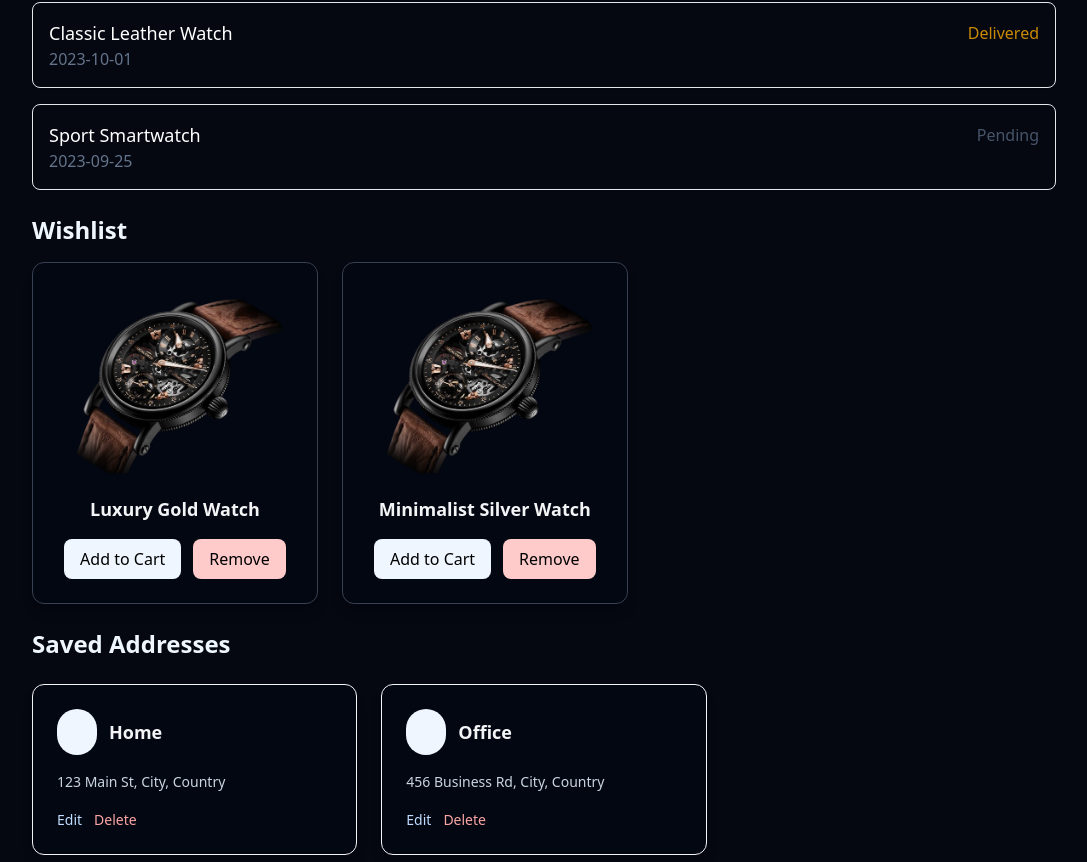
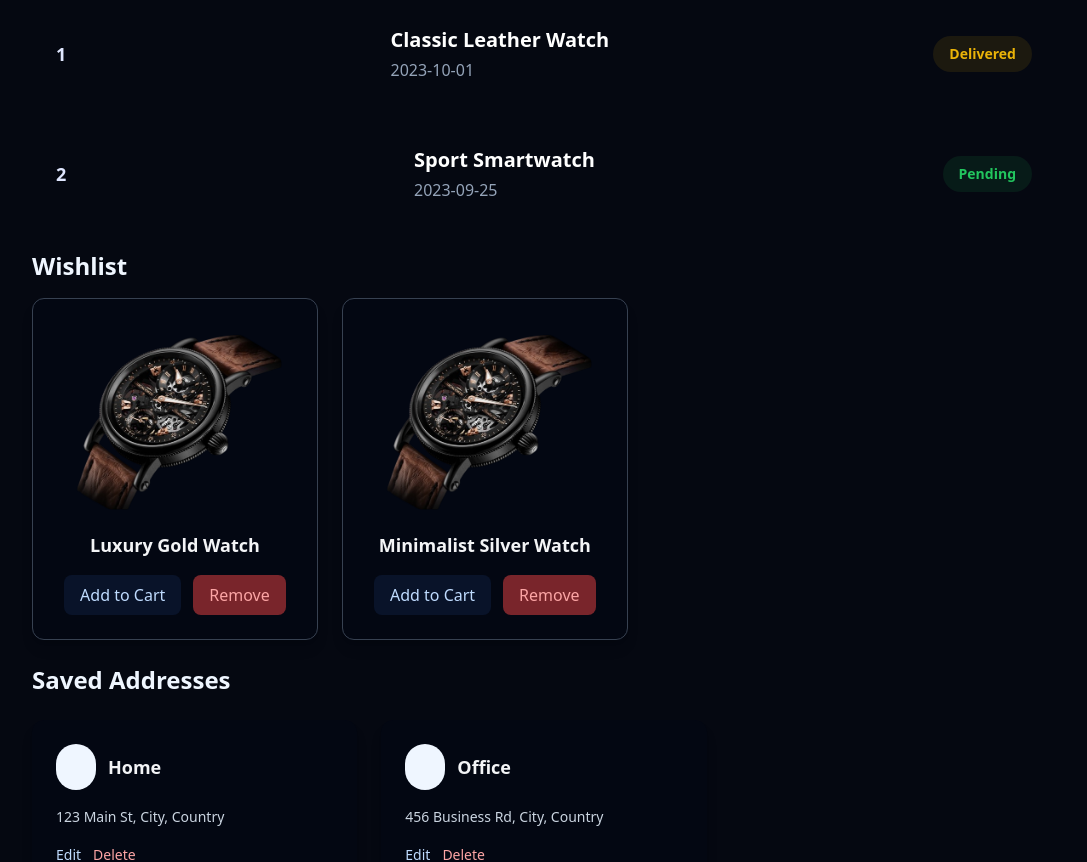
Before and after one commit to nikhil-dev-395/chronos---watch-e-commerce-app, a React (Vite) app in the folder client/: page /user in a window 1280 px wide. Shown: the part 479-1341 px from the top of the page, without its empty margins (96-1183 px from the left). Built offline with nearby package versions, Linux system fonts and the light colour scheme; some icons are missing.

Commit message:
prod : profile chhanges in colors

```diff
--- a/client/src/pages/user/UserPage.jsx
+++ b/client/src/pages/user/UserPage.jsx
@@ -163,23 +163,34 @@ const UserPage = () => {
           </h3>
           <ul className="space-y-4">
             {orders.map((order) => (
-              <li key={order.id} className="p-4 border rounded-lg   shadow-sm">
-                <div className="flex flex-col md:flex-row justify-between items-center">
-                  <span className="text-lg font-medium">
-                    {order.productName}
+              <li
+                key={order.id}
+                className="p-6 "
+              >
+                <div className="flex flex-col md:flex-row justify-between items-center space-y-4 md:space-y-0">
+                  {/* Order Number */}
+                  <span className="text-indigo-100 text-lg font-bold   py-2 rounded-full">
+                    {order.id}
                   </span>
+
+                  {/* Product Name and Date */}
+                  <div className="text-center md:text-left">
+                    <h3 className="text-xl font-semibold text-white">
+                      {order.productName}
+                    </h3>
+                    <p className="text-slate-400 mt-1">{order.date}</p>
+                  </div>
+
+                  {/* Status with Dynamic Color */}
                   <span
-                    className={`text-slate-600 ${
+                    className={`px-4 py-2 rounded-full text-sm font-semibold ${
                       order.status === "Delivered"
-                        ? "text-yellow-600"
-                        : "text-green-600"
+                        ? "bg-yellow-500/10 text-yellow-500"
+                        : "bg-green-500/10 text-green-500"
                     }`}
                   >
                     {order.status}
                   </span>
-                </div>
-                <div className="text-slate-500 text-center md:text-left">
-                  {order.date}
                 </div>
               </li>
             ))}
@@ -190,7 +201,7 @@ const UserPage = () => {
         <div className="md:pt-6 pt-10">
           <h3 className="text-2xl font-semibold mb-4 text-center md:text-left text-blue-50 flex items-center gap-x-3">
             Wishlist
-            <ListViewIcon  width={18}/>
+            <ListViewIcon width={18} />
           </h3>
           <ul className="flex flex-wrap gap-6">
             {wishlist.map((item) => (
@@ -214,10 +225,10 @@ const UserPage = () => {
 
                 {/* Action Buttons */}
                 <div className="mt-4 flex justify-center gap-3">
-                  <button className="px-4 py-2 bg-blue-50 text-black rounded-lg hover:bg-blue-700 transition-colors duration-200 inline-block">
+                  <button className="px-4 py-2 bg-blue-500/10 text-blue-200  rounded-lg hover:bg-blue-700 transition-colors duration-200 inline-block">
                     Add to Cart
                   </button>
-                  <button className="px-4 py-2 bg-red-200 text-black rounded-lg hover:bg-red-700 transition-colors duration-200">
+                  <button className="px-4 py-2 bg-red-500/50 text-red-300 rounded-lg hover:bg-red-700 transition-colors duration-200">
                     Remove
                   </button>
                 </div>
@@ -229,13 +240,13 @@ const UserPage = () => {
         {/* Saved Addresses Section */}
         <div className="md:pt-6 pt-10">
           <h3 className="text-2xl font-semibold mb-6 flex items-center gap-x-3 text-blue-50 md:justify-start">
-            Saved Addresses <Location01Icon  />
+            Saved Addresses <Location01Icon />
           </h3>
           <ul className="grid grid-cols-1 md:grid-cols-2 lg:grid-cols-3 gap-6">
             {savedAddresses.map((address) => (
               <li
                 key={address.id}
-                className="p-6 bg-gray-950  text-white rounded-xl shadow-lg hover:shadow-xl transition-shadow duration-300 border border-gray-100"
+                className="p-6 bg-gray-950  text-white rounded-xl shadow-lg hover:shadow-xl transition-shadow duration-300 "
               >
                 <div className="flex items-center gap-x-3 mb-4">
                   <div className="p-2 bg-blue-50 rounded-full">
```
Also changed, not shown: 1 other file (tests, documents, lock files or other folders).
